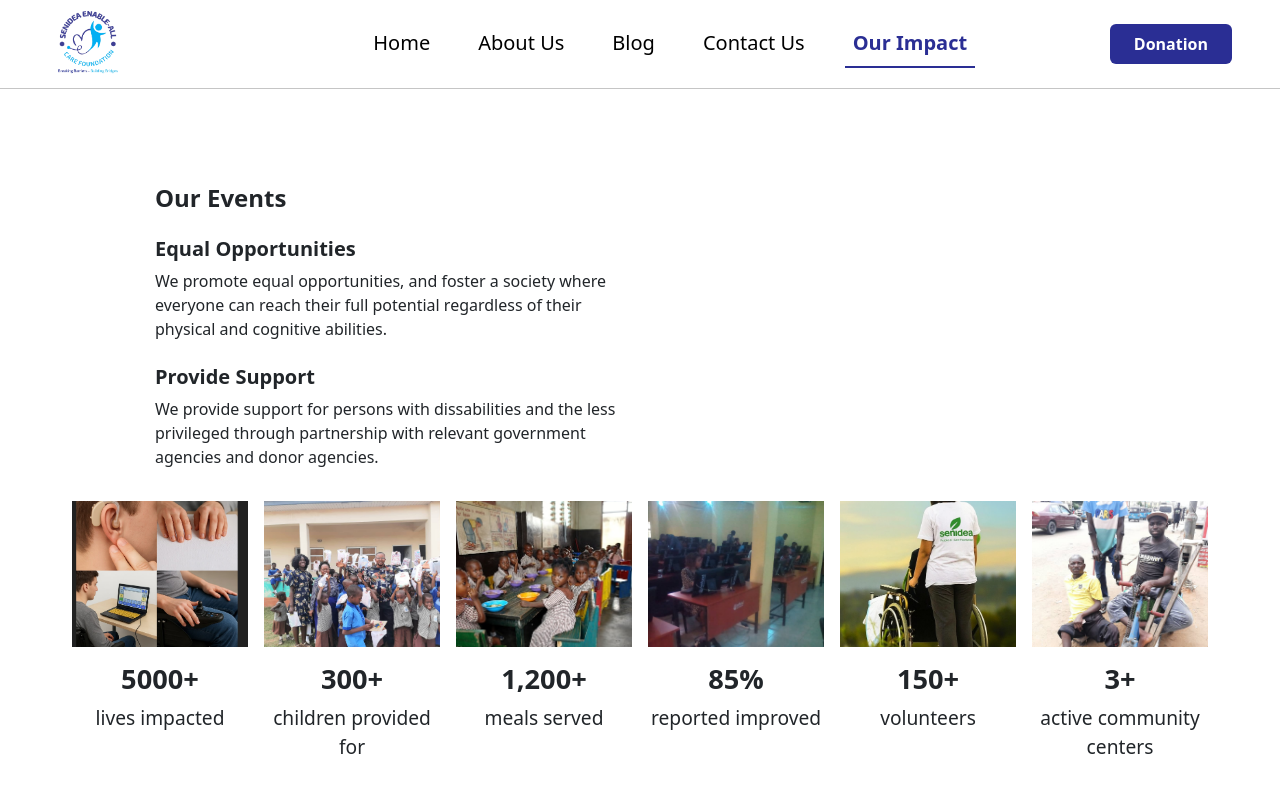
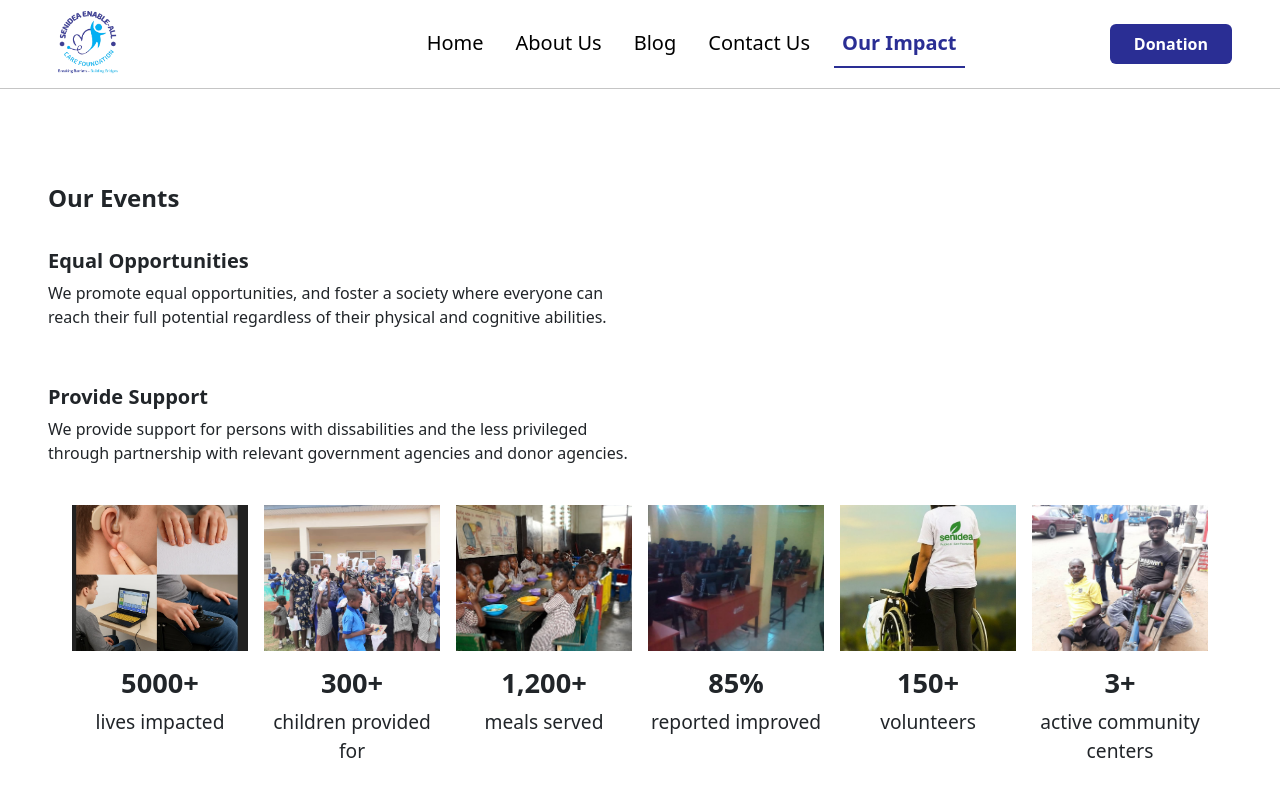
Before and after one commit to Chinaka-Fortune/senidea-frontend, a React (Create React App) app: page /ourimpact in a window 1280 px wide. Shown: the top 800 px of the page. Built offline with nearby package versions, Linux system fonts and the light colour scheme; no server answers.

Commit message:
edited more frontend css files

```diff
--- a/src/components/NavBar.css
+++ b/src/components/NavBar.css
@@ -15,12 +15,13 @@ width: 5rem;
 }
 
 .phone-nav-color{
-    background-color: rgba(42,46,148,0.3);
+    background-color: rgba(0,0,0,0.6);
     backdrop-filter: blur(5px);
 }
 
 .phoneBorder{
     border-bottom-right-radius: 0.3rem;
+    border-top-right-radius: 0.3rem;
 }
 
 .hoverText{
--- a/src/components/NavBar.js
+++ b/src/components/NavBar.js
@@ -31,8 +31,8 @@ const NavBar = () => {
 
         <div className="d-none d-md-block">
           <div>
-            <ul className="navbar-nav nav-underline">
-              <li className="nav-item me-3 list-style-none">
+            <ul className="navbar-nav nav-underline d-flex justify-content-between">
+              <li className="nav-item  list-style-none">
                 <NavLink
                   className="text-decoration-none fs-5 nav-link"
                   to="/"
@@ -44,9 +44,9 @@ const NavBar = () => {
                   Home
                 </NavLink>
               </li>
-              <li className="nav-item me-3 list-style-none">
+              <li className="nav-item  list-style-none">
                 <NavLink
-                  className="text-decoration-none fs-5 nav-link"
+                  className="text-decoration-none fs-5  nav-link"
                   to="/about"
                   style={({ isActive }) => ({
                     color: isActive ? "#2A2E94" : "black",
@@ -56,7 +56,7 @@ const NavBar = () => {
                   About Us
                 </NavLink>
               </li>
-              <li className="nav-item me-3 list-style-none">
+              <li className="nav-item  list-style-none">
                 <NavLink
                   className="text-decoration-none fs-5 nav-link"
                   to="/blog"
@@ -68,7 +68,7 @@ const NavBar = () => {
                   Blog
                 </NavLink>
               </li>
-              <li className="nav-item me-3 list-style-none">
+              <li className="nav-item  list-style-none">
                 <NavLink
                   className="text-decoration-none fs-5 nav-link"
                   to="/contact"
@@ -81,7 +81,7 @@ const NavBar = () => {
                 </NavLink>
               </li>
 
-              <li className="nav-item me-3 list-style-none">
+              <li className="nav-item  list-style-none">
                 <NavLink
                   className="text-decoration-none fs-5 nav-link"
                   to="/ourimpact"
@@ -117,7 +117,7 @@ const NavBar = () => {
       </div>
 
       <div className="w-50 d-md-none">
-        <div className="collapse nav-collapse pb-3 phone-nav-color phoneBorder" id="navbarNav">
+        <div className="collapse nav-collapse pb-3 phone-nav-color phoneBorder" id="navbarNav" nav-collapse-toggle='hide'>
           <ul className="navbar-nav nav-underline phone-transform">
             <li className="fs-5 py-2 ps-3 hoverText">
             <NavLink className='text-decoration-none '
@@ -149,13 +149,12 @@ const NavBar = () => {
             </NavLink>
               </li>
               <li className="fs-5 py-2 ps-3 hoverText">
-            {location.pathname === "/admin-dashboard" && (
                <NavLink className='text-decoration-none'
             to='/ourimpact'
             style={({isActive}) => ({color:isActive ? "#2a2e94" : "white", fontWeight: isActive ? "bolder" : "normal"})}>
               Our Impact
             </NavLink>
-              )}
+
               </li>
               <li className="fs-5 py-2 ps-3 hoverText">
             {location.pathname === "/admin-dashboard" && (
--- a/src/contact/Contact.css
+++ b/src/contact/Contact.css
@@ -1,12 +1,8 @@
 .contacthead{
     background-color: #F5F4F4;
-}
-@media (min-width:768px) and (max-width:900px) {
-
+    margin-bottom: 1rem;
 }
 
-@media (min-width:900px) {
-    .messageTextArea{
-width: 35rem;
+    .messageTextArea textarea{
+        resize: none;
 }
-}
--- a/src/contact/contactUsComponents/ContactMessage.js
+++ b/src/contact/contactUsComponents/ContactMessage.js
@@ -1,5 +1,7 @@
 import React, { useState } from 'react';
 import { postRequest } from '../../utils/api';
+import '../Contact.css';
+import '../../index.css'
 
 const ContactMessage = () => {
   const [contactUserName, setContactUserName] = useState('');
@@ -63,7 +65,7 @@ const ContactMessage = () => {
               {loading && <div className="alert alert-info">Sending...</div>}
 
 
-                  <div className="d-lg-flex column-gap-lg-3">
+                  <div className="d-lg-flex column-gap-4">
                     <input
                       type="text"
                       value={contactUserName}
@@ -83,7 +85,7 @@ const ContactMessage = () => {
                     />
                   </div>
 
-                  <div className="d-lg-flex column-gap-lg-3 mt-3">
+                  <div className="d-lg-flex column-gap-lg-4 mt-3">
                     <input
                       type="tel"
                       value={contactPhone}
@@ -117,7 +119,7 @@ const ContactMessage = () => {
               <input
                 type="submit"
                 value="Submit"
-                className="px-5 ms-5 py-1 rounded border-0 mt-3 fw-bold generalBtn text-white d-md-none d-lg-block"
+                className=" px-5 py-2 rounded border-0 mt-3 fw-bold generalBtn text-white d-md-none d-lg-block"
                 disabled={loading}
               />
             </form>
--- a/src/contact/contactUsComponents/ReachAndAddressBoxes.js
+++ b/src/contact/contactUsComponents/ReachAndAddressBoxes.js
@@ -2,13 +2,13 @@ import React from 'react'
 
 const ReachAndAddressBoxes = () => {
   return (
-    <div className='container-fluid mt-5'>
-      <div className='row column-gap-5 d-flex justify-content-center'>
-        <div className='col-2 bg-info rounded text-white p-3'>
+    <div className='container-fluid mt-5 ourImpactAnimate'>
+      <div className='row column-gap-3 column-gap-md-5 d-flex justify-content-center'>
+        <div className='col-5 col-md-4 col-lg-3 bg-info rounded text-white px-3 py-2 py-md-5'>
             <h3>Reach Out</h3>
             <p>We’re available, don’t hesistate to contact us and follow us on social media</p>
         </div>
-        <div className='col-2 rounded text-white p-3' style={{backgroundColor:'#F6500F'}}>
+        <div className='col-5 col-md-4 col-lg-3 bg-info rounded text-white px-3 py-2 py-md-5' style={{backgroundColor:'#F6500F'}}>
              <h3>Address</h3>
             <p>Plot 12, Unity Close, Off Adewale Street, Ikeja, Lagos, Nigeria</p>
         </div>
--- a/src/donation/donationComponent/DonationHead.js
+++ b/src/donation/donationComponent/DonationHead.js
@@ -2,7 +2,7 @@ import React from 'react'
 
 const DonationHead = () => {
   return (
-    <div className='container-fluid contacthead w-100 px-5 py-3'>
+    <div className='container-fluid w-100 px-5 pt-3'>
       <h1 className='fw-bolder'>Donation</h1>
     </div>
   )
--- a/src/donation/donationComponent/DonationMessage.js
+++ b/src/donation/donationComponent/DonationMessage.js
@@ -109,13 +109,13 @@ const DonationMessage = () => {
   };
 
   return (
-    <div className="container my-5" style={{ maxWidth: "800px", padding: "20px" }}>
+    <div className="container" style={{ maxWidth: "800px", padding: "0 20px" }}>
       <div className="row justify-content-center">
         <div className="col-12 col-lg-8">
-          <h3 style={{ fontSize: "1.8rem", fontWeight: "bold", color: "#ffffff", textAlign: "center", marginBottom: "20px" }}>
+          <h3 style={{ fontSize: "1.8rem", fontWeight: "bold", color: "#ffffff", textAlign: "center"}}>
             Make a Donation
           </h3>
-          <p style={{ color: "#ffffff", textAlign: "center", marginBottom: "30px" }}>
+          <p style={{ color: "", textAlign: "center", marginBottom: "" }}>
             Your support helps us bring hope to those in need. Fill out the form below to contribute.
             {isLoggedIn ? " Your email is pre-filled but can be edited." : " Please enter your details."}
           </p>
@@ -260,7 +260,7 @@ const DonationMessage = () => {
               </form>
             </div>
           </div>
-          <p className="mt-3 text-center" style={{ color: "#ffffff" }}>
+          <p className="mt-3">
             <span className="text-danger">*</span> indicates required fields
           </p>
         </div>
--- a/src/home/Home.css
+++ b/src/home/Home.css
@@ -28,7 +28,7 @@ background-blend-mode: overlay;
     text-align: left;
     position: absolute;
     top: 50%;
-    padding: 0 30% 0 3%;
+    padding: 0 0% 0 3%;
     transform: translate(0,-50%);
     bottom: initial;
     left: 0;
@@ -256,6 +256,10 @@ font-size: 1.4rem;
     border-bottom-left-radius: 3rem;
 }
 
+.impactComponentEventDiv {
+    width: 80%;
+}
+
     /* .SenideaEnableAllDivImg {
         width: 40rem;
     } */
@@ -338,6 +342,10 @@ font-size: 1.4rem;
         height: 45vh;
     }
 
+    .impactComponentEventDiv {
+    width: 50%;
+}
+
     .coreValueLadyImg {
         width: 40%;
         height: 50vh;
--- a/src/home/homeComponents/OurImpact.js
+++ b/src/home/homeComponents/OurImpact.js
@@ -18,22 +18,22 @@ const OurImpact = () => {
         {/* <h3 className="fw-bolder">Our Impact</h3> */}
       </div>
 
-      <div className="container mb-3">
-        <h4 className="fw-bolder mb-4">Our Events</h4>
+      <div className="impactComponentDiv d-flex mx-auto justify-content-center flex-column">
+        <h4 className="fw-bolder mb-4 ps-lg-3">Our Events</h4>
 
-        <div className="w-50 mt-1 mb-4">
-          <h5 className="fw-bolder mt-2 mb-2">Equal Opportunities</h5>
-          <p>We promote equal opportunities, and foster a society where everyone can reach their full potential regardless of their physical and cognitive abilities.</p>
+        <div className=" mt-1 mb-4 impactComponentEventDiv">
+          <h5 className="fw-bolder mt-2 mb-2 ps-lg-3">Equal Opportunities</h5>
+          <p className="ps-lg-3">We promote equal opportunities, and foster a society where everyone can reach their full potential regardless of their physical and cognitive abilities.</p>
         </div>
 
-        <div className="w-50 mt-2">
-          <h5 className="fw-bolder mt-2">Provide Support</h5>
-          <p>We provide support for persons with dissabilities and the less privileged through partnership with relevant government agencies and donor agencies.</p>
+        <div className=" mt-2 impactComponentEventDiv">
+          <h5 className="fw-bolder mt-2 ps-lg-3">Provide Support</h5>
+          <p className="ps-lg-3">We provide support for persons with dissabilities and the less privileged through partnership with relevant government agencies and donor agencies.</p>
         </div>
 
       </div>
 
-      <div className="impactComponentDiv d-flex mx-auto justify-content-center">
+      <div className="impactComponentDiv d-flex mx-auto justify-content-center mt-4">
       <div className="d-flex column-gap-3  overflow-x-auto ">
         <OurImpactComponet
           image={LoveHands}
```
